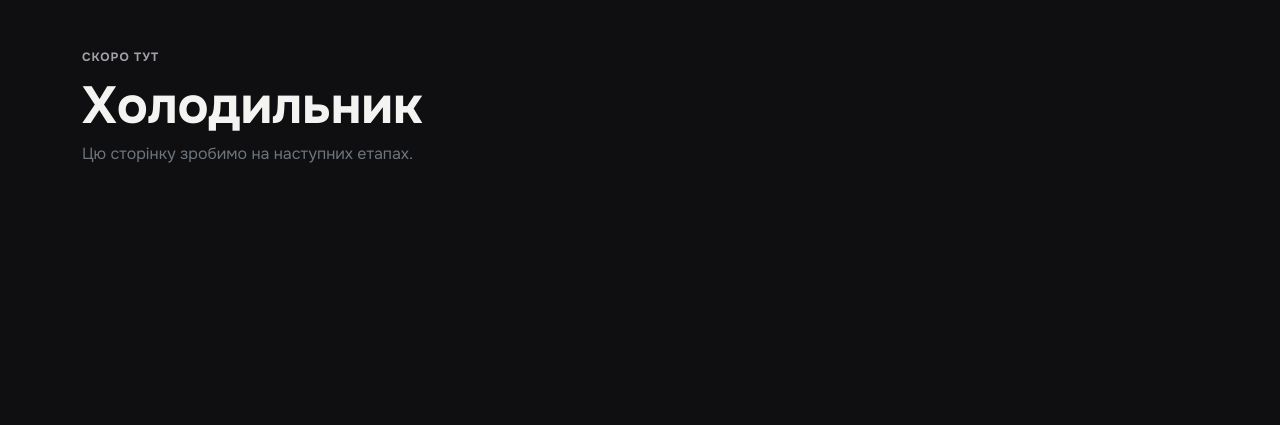
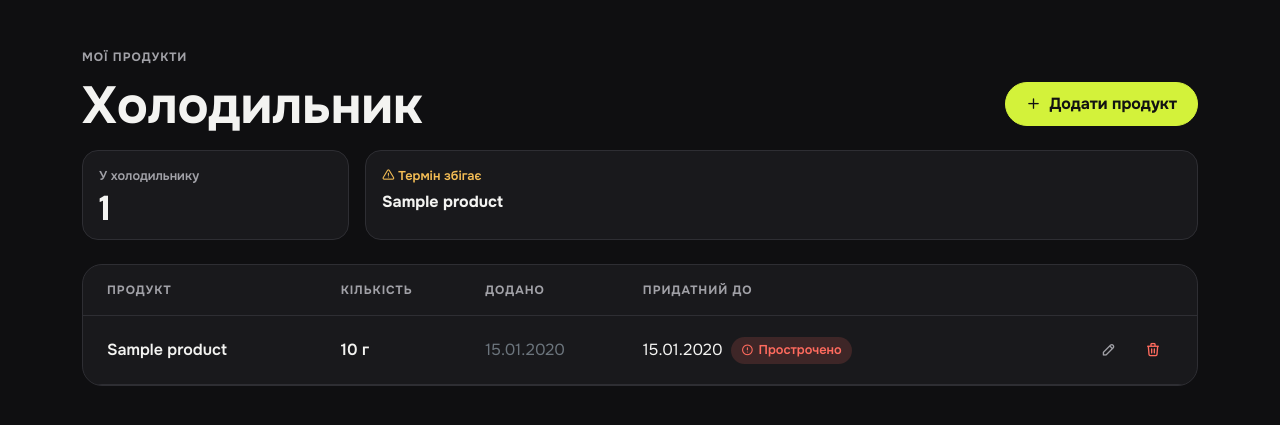
Before and after one commit to GreedyClark/Fridge_Recipe_App, a Django app: page / in a window 1280 px wide. Shown: the part 72-497 px from the top of the page. Run offline with Django 5.2, Linux system fonts and the light colour scheme; a user stored in the database is signed in; tables that the repository leaves empty hold one stand-in row (values such as "Sample post").

Commit message:
Add fridge CRUD with product search

```diff
--- a/fridge/urls.py
+++ b/fridge/urls.py
@@ -1,9 +1,12 @@
 from django.urls import path
 
-from config.views import ComingSoonView
+from . import views
 
 app_name = "fridge"
 
 urlpatterns = [
-    path("", ComingSoonView.as_view(extra_context={"page_title": "Холодильник"}), name="list"),
+    path("", views.FridgeListView.as_view(), name="list"),
+    path("add/", views.FridgeCreateView.as_view(), name="add"),
+    path("<int:pk>/edit/", views.FridgeUpdateView.as_view(), name="edit"),
+    path("<int:pk>/delete/", views.FridgeDeleteView.as_view(), name="delete"),
 ]
--- a/fridge/views.py
+++ b/fridge/views.py
@@ -1,3 +1,94 @@
-from django.shortcuts import render
+from django.contrib import messages
+from django.contrib.auth.mixins import LoginRequiredMixin
+from django.db.models import Count
+from django.urls import reverse_lazy
+from django.views.generic import CreateView, DeleteView, ListView, UpdateView
 
-# Create your views here.
+from .forms import FridgeItemForm
+from .models import FridgeItem, Product
+
+POPULAR_LIMIT = 5
+DEFAULT_POPULAR = ["Яйце куряче", "Молоко 2.5%", "Хліб пшеничний", "Банан", "Картопля"]
+
+
+class UserFridgeMixin(LoginRequiredMixin):
+    def get_queryset(self):
+        return FridgeItem.objects.filter(user=self.request.user).select_related("product")
+
+
+class FridgeListView(UserFridgeMixin, ListView):
+    template_name = "fridge/fridge_list.html"
+    context_object_name = "items"
+
+    def get_context_data(self, **kwargs):
+        context = super().get_context_data(**kwargs)
+        context["expiring"] = [item for item in context["items"] if item.expiry_status]
+        return context
+
+
+class FridgeFormMixin(UserFridgeMixin):
+    form_class = FridgeItemForm
+    template_name = "fridge/fridge_form.html"
+    success_url = reverse_lazy("fridge:list")
+
+    def get_context_data(self, **kwargs):
+        context = super().get_context_data(**kwargs)
+        context["product_data"] = {
+            str(product.pk): {
+                "unit": product.get_default_unit_display(),
+                "calories": product.calories_per_100,
+                "protein": product.protein_per_100,
+                "fat": product.fat_per_100,
+                "carbs": product.carbs_per_100,
+            }
+            for product in Product.objects.all()
+        }
+        context["popular_products"] = self.get_popular_products()
+        return context
+
+    def get_popular_products(self):
+        popular = list(
+            Product.objects.filter(fridgeitem__user=self.request.user)
+            .annotate(times=Count("fridgeitem"))
+            .order_by("-times", "name")[:POPULAR_LIMIT]
+        )
+        if len(popular) < POPULAR_LIMIT:
+            taken = {product.pk for product in popular}
+            defaults = [
+                product
+                for product in Product.objects.filter(name__in=DEFAULT_POPULAR)
+                if product.pk not in taken
+            ]
+            defaults.sort(key=lambda product: DEFAULT_POPULAR.index(product.name))
+            popular += defaults[: POPULAR_LIMIT - len(popular)]
+        return popular
+
+
+class FridgeCreateView(FridgeFormMixin, CreateView):
+    def get_initial(self):
+        initial = super().get_initial()
+        product_id = self.request.GET.get("product", "")
+        if product_id.isdigit():
+            initial["product"] = int(product_id)
+        return initial
+
+    def form_valid(self, form):
+        form.instance.user = self.request.user
+        messages.success(self.request, f"Додано: {form.instance}")
+        return super().form_valid(form)
+
+
+class FridgeUpdateView(FridgeFormMixin, UpdateView):
+    def form_valid(self, form):
+        messages.success(self.request, f"Збережено: {form.instance}")
+        return super().form_valid(form)
+
+
+class FridgeDeleteView(UserFridgeMixin, DeleteView):
+    template_name = "fridge/fridge_confirm_delete.html"
+    context_object_name = "item"
+    success_url = reverse_lazy("fridge:list")
+
+    def form_valid(self, form):
+        messages.success(self.request, f"Видалено: {self.object.product.name}")
+        return super().form_valid(form)
--- a/static/css/style.css
+++ b/static/css/style.css
@@ -464,3 +464,158 @@ h1, h2, h3, .display-num {
     padding-left: 1.1rem;
     margin: .375rem 0 0;
 }
+.tile-warn .tile-label {
+    color: var(--fr-warn);
+}
+
+.min-w-0 {
+    min-width: 0;
+}
+
+.fridge-row {
+    display: flex;
+    align-items: center;
+    gap: .5rem;
+    padding: .75rem .5rem .75rem 1rem;
+    border-top: 1px solid var(--fr-line);
+}
+
+.fridge-row:first-child {
+    border-top: none;
+}
+
+.empty-state {
+    display: flex;
+    flex-direction: column;
+    align-items: center;
+    gap: 1rem;
+    text-align: center;
+    padding: 3rem 1.5rem;
+}
+
+.empty-icon {
+    width: 64px;
+    height: 64px;
+    border-radius: 20px;
+    background: var(--fr-surface-2);
+    display: inline-flex;
+    align-items: center;
+    justify-content: center;
+    font-size: 2rem;
+    color: var(--fr-accent);
+}
+.qty-field {
+    position: relative;
+}
+
+.qty-field .form-control {
+    padding-right: 4.5rem;
+    font-family: var(--fr-display);
+    font-weight: 600;
+    font-size: 1.375rem;
+}
+
+.qty-unit {
+    position: absolute;
+    top: 50%;
+    right: .5rem;
+    transform: translateY(-50%);
+    background: var(--fr-accent);
+    color: var(--fr-on-accent);
+    font-weight: 800;
+    border-radius: 10px;
+    padding: .375rem .75rem;
+}
+
+.usda-grid {
+    display: grid;
+    grid-template-columns: repeat(2, minmax(0, 1fr));
+    gap: .625rem;
+}
+
+.usda-cell {
+    background: var(--fr-surface-2);
+    border-radius: 14px;
+    padding: .75rem;
+    display: flex;
+    flex-direction: column;
+    gap: .125rem;
+}
+
+.usda-value {
+    font-family: var(--fr-display);
+    font-weight: 700;
+    font-size: 1.375rem;
+}
+.ts-wrapper.form-select {
+    padding: 0;
+    background-image: none;
+    border: none;
+}
+
+.ts-wrapper .ts-control,
+.ts-wrapper .ts-control input,
+.ts-dropdown {
+    color: var(--fr-text);
+    font-size: 1rem;
+}
+
+.ts-wrapper .ts-control {
+    min-height: 52px;
+    padding: 0 1rem;
+    background-color: var(--fr-surface-2);
+    border: 1px solid var(--fr-line);
+    border-radius: 14px;
+}
+
+.ts-wrapper.full .ts-control,
+.ts-wrapper.single.input-active .ts-control {
+    background-color: var(--fr-surface-2);
+}
+
+.ts-wrapper .ts-control input::placeholder {
+    color: var(--fr-muted);
+}
+
+.ts-wrapper.focus .ts-control {
+    border-color: var(--fr-accent);
+    box-shadow: 0 0 0 .25rem rgba(211, 242, 58, .2);
+}
+
+.ts-dropdown {
+    background: var(--fr-surface);
+    border: 1px solid var(--fr-line);
+    border-radius: 14px;
+    margin-top: .375rem;
+    overflow: hidden;
+    box-shadow: 0 12px 32px rgba(0, 0, 0, .45);
+}
+
+.ts-dropdown .option,
+.ts-dropdown .no-results {
+    padding: .75rem 1rem;
+}
+
+.ts-dropdown .active {
+    background-color: var(--fr-surface-2);
+    color: var(--fr-text);
+}
+
+.ts-dropdown [data-selectable] .highlight {
+    background: transparent;
+    color: var(--fr-accent);
+    font-weight: 700;
+}
+
+.ts-dropdown .no-results {
+    color: var(--fr-muted);
+}
+.btn-danger {
+    --bs-btn-color: #121212;
+    --bs-btn-bg: var(--fr-danger);
+    --bs-btn-border-color: var(--fr-danger);
+    --bs-btn-hover-color: #121212;
+    --bs-btn-hover-bg: #FF8A80;
+    --bs-btn-hover-border-color: #FF8A80;
+    font-weight: 700;
+}
--- a/templates/base.html
+++ b/templates/base.html
@@ -10,6 +10,7 @@
     <link href="https://fonts.googleapis.com/css2?family=Onest:wght@400;500;600;700;800&family=Oswald:wght@600;700&display=swap" rel="stylesheet">
     <link href="https://cdn.jsdelivr.net/npm/bootstrap@5.3.3/dist/css/bootstrap.min.css" rel="stylesheet">
     <link href="https://cdn.jsdelivr.net/npm/@tabler/icons-webfont@3/dist/tabler-icons.min.css" rel="stylesheet">
+    {% block extra_css %}{% endblock %}
     <link href="{% static 'css/style.css' %}" rel="stylesheet">
 </head>
 <body class="{% if user.is_authenticated %}has-tabbar{% endif %}">
--- /dev/null
+++ b/templates/fridge/_expiry_badge.html
@@ -0,0 +1,5 @@
+{% if item.expiry_status == "expired" %}
+    <span class="badge-status badge-danger"><i class="ti ti-alert-circle"></i>Прострочено</span>
+{% elif item.expiry_status == "soon" %}
+    <span class="badge-status badge-warn"><i class="ti ti-alert-triangle"></i>Термін збігає</span>
+{% endif %}
--- /dev/null
+++ b/templates/fridge/fridge_list.html
@@ -0,0 +1,96 @@
+{% extends "base.html" %}
+
+{% block title %}Холодильник · Fridge Recipe{% endblock %}
+
+{% block content %}
+<div class="d-flex flex-wrap align-items-end gap-3 mb-4">
+    <div class="flex-grow-1">
+        <div class="page-label">Мої продукти</div>
+        <h1 class="page-title">Холодильник</h1>
+    </div>
+    {% if items %}
+        <a href="{% url 'fridge:add' %}" class="btn btn-primary"><i class="ti ti-plus"></i>Додати продукт</a>
+    {% endif %}
+</div>
+
+{% if items %}
+    <div class="row g-3 mb-4">
+        <div class="col-sm-4 col-lg-3">
+            <div class="tile h-100">
+                <span class="tile-label">У холодильнику</span>
+                <span class="tile-value">{{ items|length }}</span>
+            </div>
+        </div>
+        {% if expiring %}
+            <div class="col-sm-8 col-lg-9">
+                <div class="tile tile-warn h-100">
+                    <span class="tile-label"><i class="ti ti-alert-triangle"></i> Термін збігає</span>
+                    <span class="fw-bold">{% for item in expiring %}{{ item.product.name }}{% if not forloop.last %}, {% endif %}{% endfor %}</span>
+                </div>
+            </div>
+        {% endif %}
+    </div>
+
+    <div class="card d-none d-md-block">
+        <div class="table-responsive">
+            <table class="table">
+                <thead>
+                    <tr>
+                        <th class="ps-4">Продукт</th>
+                        <th>Кількість</th>
+                        <th>Додано</th>
+                        <th>Придатний до</th>
+                        <th class="pe-4"></th>
+                    </tr>
+                </thead>
+                <tbody>
+                    {% for item in items %}
+                        <tr>
+                            <td class="ps-4 fw-semibold">{{ item.product.name }}</td>
+                            <td class="fw-semibold">{{ item.quantity|floatformat:"-2" }} {{ item.unit }}</td>
+                            <td class="text-secondary">{{ item.added_at|date:"d.m.Y" }}</td>
+                            <td>
+                                <div class="d-flex align-items-center gap-2">
+                                    {% if item.expiry_date %}{{ item.expiry_date|date:"d.m.Y" }}{% else %}<span class="text-secondary">—</span>{% endif %}
+                                    {% include "fridge/_expiry_badge.html" %}
+                                </div>
+                            </td>
+                            <td class="pe-4 text-end text-nowrap">
+                                <a href="{% url 'fridge:edit' item.pk %}" class="btn btn-icon" aria-label="Редагувати {{ item.product.name }}"><i class="ti ti-pencil"></i></a>
+                                <a href="{% url 'fridge:delete' item.pk %}" class="btn btn-icon text-danger" aria-label="Видалити {{ item.product.name }}"><i class="ti ti-trash"></i></a>
+                            </td>
+                        </tr>
+                    {% endfor %}
+                </tbody>
+            </table>
+        </div>
+    </div>
+
+    <div class="card d-md-none">
+        {% for item in items %}
+            <div class="fridge-row">
+                <div class="flex-grow-1 min-w-0">
+                    <div class="d-flex flex-wrap align-items-center gap-2">
+                        <span class="fw-bold">{{ item.product.name }}</span>
+                        {% include "fridge/_expiry_badge.html" %}
+                    </div>
+                    <div class="text-secondary small">
+                        додано {{ item.added_at|date:"d.m" }}{% if item.expiry_date %} · до {{ item.expiry_date|date:"d.m" }}{% endif %}
+                    </div>
+                </div>
+                <span class="fw-bold text-nowrap">{{ item.quantity|floatformat:"-2" }} {{ item.unit }}</span>
+                <a href="{% url 'fridge:edit' item.pk %}" class="btn btn-icon" aria-label="Редагувати {{ item.product.name }}"><i class="ti ti-pencil"></i></a>
+            </div>
+        {% endfor %}
+    </div>
+{% else %}
+    <div class="card">
+        <div class="card-body empty-state">
+            <span class="empty-icon"><i class="ti ti-fridge"></i></span>
+            <h2 class="h3 mb-0">Холодильник порожній</h2>
+            <p class="text-secondary mb-0">Додай продукти, які є вдома, і ми підберемо рецепти з них.</p>
+            <a href="{% url 'fridge:add' %}" class="btn btn-primary btn-lg"><i class="ti ti-plus"></i>Додати перший продукт</a>
+        </div>
+    </div>
+{% endif %}
+{% endblock %}
```
Also changed, not shown: fridge/forms.py (added, +20 -0 lines), templates/fridge/fridge_confirm_delete.html (added, +24 -0 lines), templates/fridge/fridge_form.html (added, +147 -0 lines).
